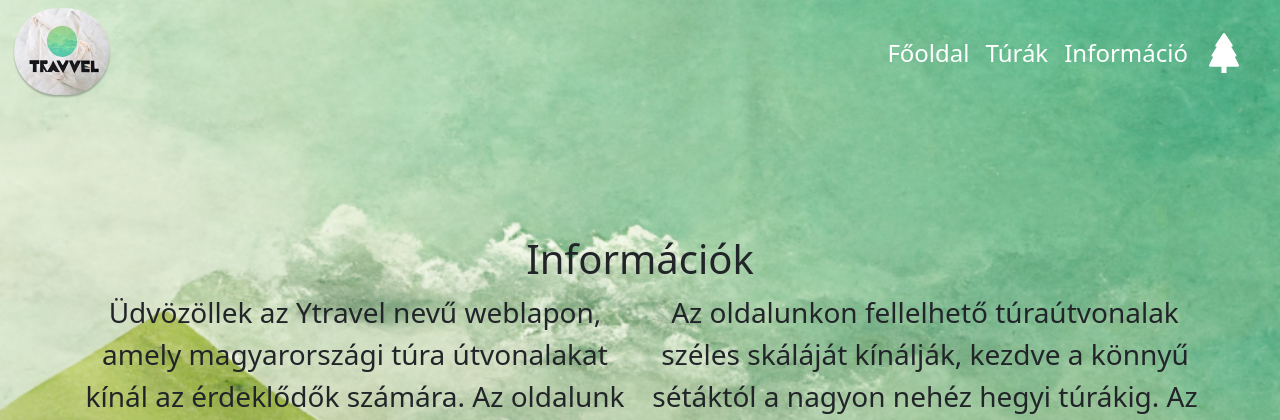
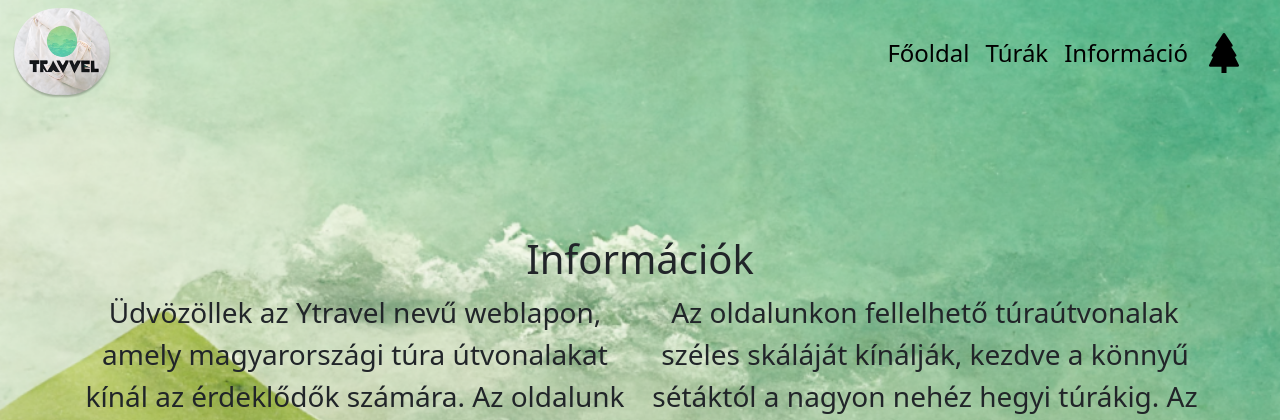
Before and after one commit to vecsandris/evVegiProjekt, a PHP site: page /frontend/informaciok.php in a window 1280 px wide. Shown: the top 420 px of the page. Run offline with PHP 8.4, Linux system fonts and the light colour scheme.

Commit message:
classes megye osztály, túrák feltöltés

```diff
--- a/frontend/informaciok.php
+++ b/frontend/informaciok.php
@@ -27,13 +27,13 @@ $nev
       <div class="collapse navbar-collapse text-center" id="navbarSupportedContent">
         <ul class="navbar-collapse navbar-nav justify-content-end">
           <li class="nav-item">
-            <a class="nav-link active text-white" href="../frontend/fooldal.php">Főoldal</a>
+            <a class="nav-link active text-black" href="../frontend/fooldal.php">Főoldal</a>
           </li>
           <li class="nav-item">
-            <a class="nav-link text-white" href="../frontend/turak.php">Túrák</a>
+            <a class="nav-link text-black" href="../frontend/turak.php">Túrák</a>
           </li>
           <li class="nav-item dropdown">
-            <a class="nav-link text-white" href="../frontend/informaciok.php" role="button" aria-expanded="false">
+            <a class="nav-link text-black" href="../frontend/informaciok.php" role="button" aria-expanded="false">
               Információ
             </a>
           </li>
@@ -46,13 +46,13 @@ $nev
               </form>
             </li>
             <li class="nav-item p-2">
-              <p class="text-white"><?php print  $_SESSION["nev"]; ?></p>
+              <p class="text-black"><?php print  $_SESSION["nev"]; ?></p>
             </li>
           <?php
           }
           ?>
           <li class="nav-item p-2">
-            <a class="navbar-brand text-white" href="../server/belepes.php">
+            <a class="navbar-brand text-black" href="../server/belepes.php">
             <i class="bi bi-tree-fill fs-1"></i>
             </a>
           </li>
--- a/server/classes.php
+++ b/server/classes.php
@@ -100,25 +100,22 @@ class Megye
     {
         $tartalom = "";
         $belepes = $this->csatlakozas->query("SELECT * FROM megye");
-        $idx = 1;
+        $idx = 0;
         while ($adat = $belepes->fetch_assoc()) {
 
-            //<div class="col col-lg-6">
-            $tartalom .= '
-
-            <div class="row row-cols-3">
-            <div class="col">
+            $tartalom.='
+                <div class="col-sm-4 p-3">
                     <div class="card" style="width: 18rem;">
-                    <img class="card-img-top" src="../kepek/' . $adat['megye_kep_nev'] . '.png" alt="' . $adat['megye_nev'] . '">
+                        <img class="card-img-top" src="../kepek/' . $adat['megye_kep_nev'] . '.png" alt="' . $adat['megye_nev'] . '" style="height:160.516px;">
                         <div class="card-body">
                             <h5 class="card-title">' . $adat['megye_nev'] . '</h5>
                             <p class="card-text">Some quick example text to build on the card title and make up the bulk of the cards content.</p>
+                            <a href="?idx='.$adat['id'].'" class="btn btn-primary">Részletek</a>
                         </div>
                     </div>
                 </div>
 
                 ';
-                //</div>
             }
             print($tartalom);
     }
```
Also changed, not shown: frontend/turak.php (+8 -6 lines). Lines whose indentation alone changed are shown as unchanged.
